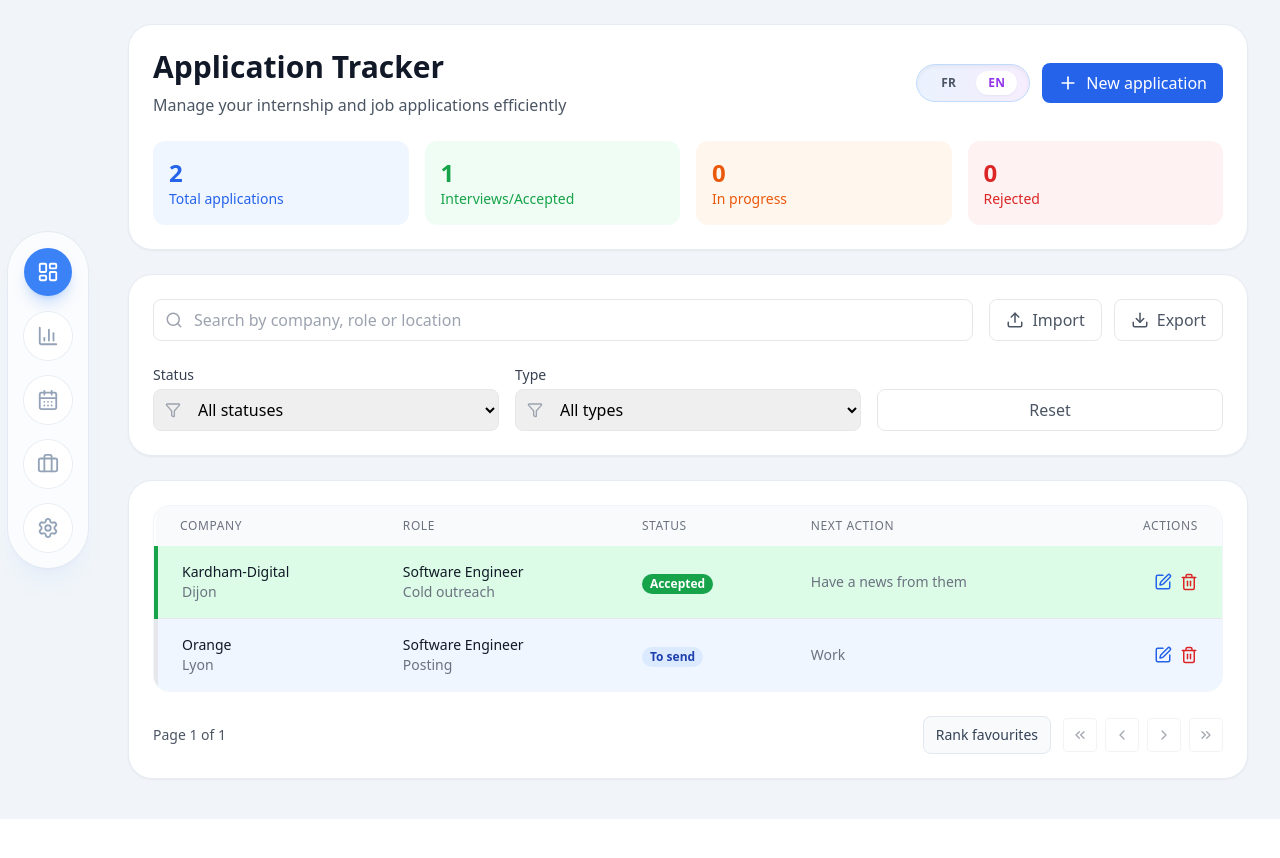
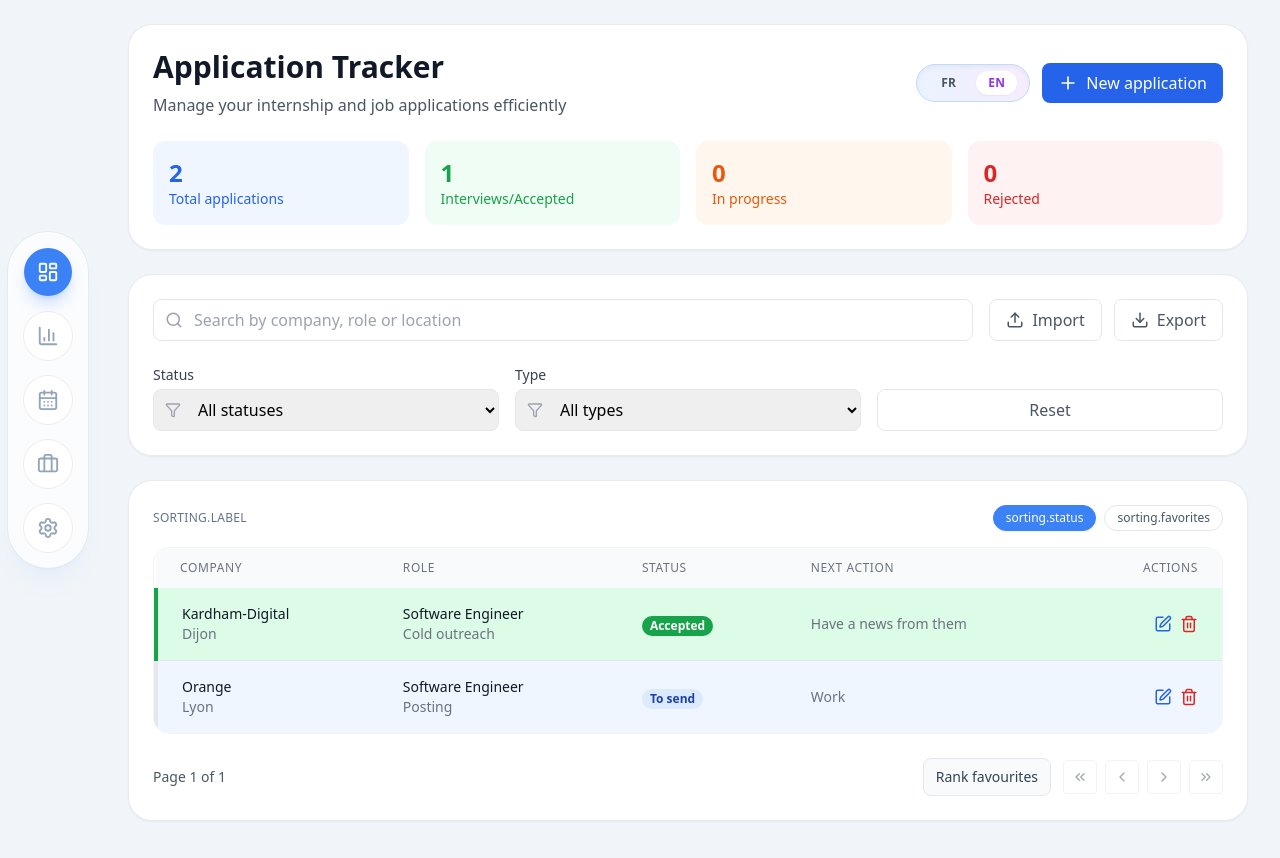
Before and after one commit to Hugo-Rodrigues-Dev/job-application-tracking-spreadsheet, a React (Vite) app in the folder job-tracker/: page / in a window 1280 px wide. Shown: the top 858 px of the page. Before the commit the page ends 819 px from the top, so only its background shows below. Built offline with nearby package versions, Linux system fonts and the light colour scheme.

Commit message:
Managing the sorting of applications by favorites or status

```diff
--- a/job-tracker/src/features/jobApplications/components/JobApplicationTracker.jsx
+++ b/job-tracker/src/features/jobApplications/components/JobApplicationTracker.jsx
@@ -130,6 +130,7 @@ const JobApplicationTracker = () => {
   const [editingId, setEditingId] = useState(null);
   const [filters, setFilters] = useState({ statut: '', type: '' });
   const [searchTerm, setSearchTerm] = useState('');
+  const [sortMode, setSortMode] = useState('status');
   const [formData, setFormData] = useState(createEmptyFormData);
   const [initialFormSnapshot, setInitialFormSnapshot] = useState(createEmptyFormData);
   const [currentPage, setCurrentPage] = useState(1);
@@ -227,6 +228,13 @@ const JobApplicationTracker = () => {
     [persistApplications],
   );
 
+  const favoritesComparator = useCallback((a, b) => {
+    const rankA = typeof a.favoriteRank === 'number' ? a.favoriteRank : Number.MAX_SAFE_INTEGER;
+    const rankB = typeof b.favoriteRank === 'number' ? b.favoriteRank : Number.MAX_SAFE_INTEGER;
+    if (rankA !== rankB) return rankA - rankB;
+    return (a.entreprise || '').localeCompare(b.entreprise || '', undefined, { sensitivity: 'base' });
+  }, []);
+
   const favoritesOrderedApplications = useMemo(() => {
     if (!Array.isArray(applications)) return [];
 
@@ -235,15 +243,12 @@ const JobApplicationTracker = () => {
         ...app,
         favoriteRank: typeof app.favoriteRank === 'number' ? app.favoriteRank : Number.MAX_SAFE_INTEGER,
       }))
-      .sort((a, b) => {
-        if (a.favoriteRank !== b.favoriteRank) return a.favoriteRank - b.favoriteRank;
-        return (a.entreprise || '').localeCompare(b.entreprise || '', undefined, { sensitivity: 'base' });
-      })
+      .sort(favoritesComparator)
       .map((app, index) => ({
         ...app,
         favoriteRank: index,
       }));
-  }, [applications]);
+  }, [applications, favoritesComparator]);
 
   const handleOpenFavoritesBoard = useCallback(() => setActiveView('favoritesBoard'), []);
   const handleCloseFavoritesBoard = useCallback(() => setActiveView('table'), []);
@@ -529,12 +534,19 @@ const JobApplicationTracker = () => {
     });
   }, [applications, filters, searchTerm]);
 
-  const totalPages = Math.max(1, Math.ceil(filteredApplications.length / PAGE_SIZE));
+  const sortedFilteredApplications = useMemo(() => {
+    if (sortMode === 'favorites') {
+      return [...filteredApplications].sort(favoritesComparator);
+    }
+    return sortApplications(filteredApplications);
+  }, [filteredApplications, sortMode, favoritesComparator]);
+
+  const totalPages = Math.max(1, Math.ceil(sortedFilteredApplications.length / PAGE_SIZE));
 
   const paginatedApplications = useMemo(() => {
     const startIndex = (currentPage - 1) * PAGE_SIZE;
-    return filteredApplications.slice(startIndex, startIndex + PAGE_SIZE);
-  }, [filteredApplications, currentPage]);
+    return sortedFilteredApplications.slice(startIndex, startIndex + PAGE_SIZE);
+  }, [sortedFilteredApplications, currentPage]);
 
   const analyticsData = useMemo(() => {
     const statusCounts = {};
@@ -706,7 +718,7 @@ const JobApplicationTracker = () => {
 
   useEffect(() => {
     setCurrentPage(1);
-  }, [filters, searchTerm]);
+  }, [filters, searchTerm, sortMode]);
 
   useEffect(() => {
     setCurrentPage((prev) => Math.min(prev, totalPages));
@@ -874,6 +886,37 @@ const JobApplicationTracker = () => {
                   </section>
 
                   <section className="rounded-3xl border border-slate-200/80 bg-white/95 p-6 shadow-sm">
+                    <div className="mb-4 flex flex-col gap-2 sm:flex-row sm:items-center sm:justify-between">
+                      <span className="text-xs font-medium uppercase tracking-wide text-slate-500">
+                        {t('sorting.label')}
+                      </span>
+                      <div className="flex gap-2">
+                        <button
+                          type="button"
+                          onClick={() => setSortMode('status')}
+                          aria-pressed={sortMode === 'status'}
+                          className={`rounded-full border px-3 py-1 text-xs font-medium transition-colors focus:outline-none focus-visible:ring-2 focus-visible:ring-blue-500 ${
+                            sortMode === 'status'
+                              ? 'border-blue-500 bg-blue-500 text-white shadow-sm'
+                              : 'border-slate-200 bg-white text-slate-600 hover:border-blue-300 hover:text-blue-600'
+                          }`}
+                        >
+                          {t('sorting.status')}
+                        </button>
+                        <button
+                          type="button"
+                          onClick={() => setSortMode('favorites')}
+                          aria-pressed={sortMode === 'favorites'}
+                          className={`rounded-full border px-3 py-1 text-xs font-medium transition-colors focus:outline-none focus-visible:ring-2 focus-visible:ring-blue-500 ${
+                            sortMode === 'favorites'
+                              ? 'border-blue-500 bg-blue-500 text-white shadow-sm'
+                              : 'border-slate-200 bg-white text-slate-600 hover:border-blue-300 hover:text-blue-600'
+                          }`}
+                        >
+                          {t('sorting.favorites')}
+                        </button>
+                      </div>
+                    </div>
                     <div className="overflow-hidden rounded-2xl border border-slate-100 bg-white/95">
                       <table className="min-w-full">
                             <thead className="bg-gray-50">
```
